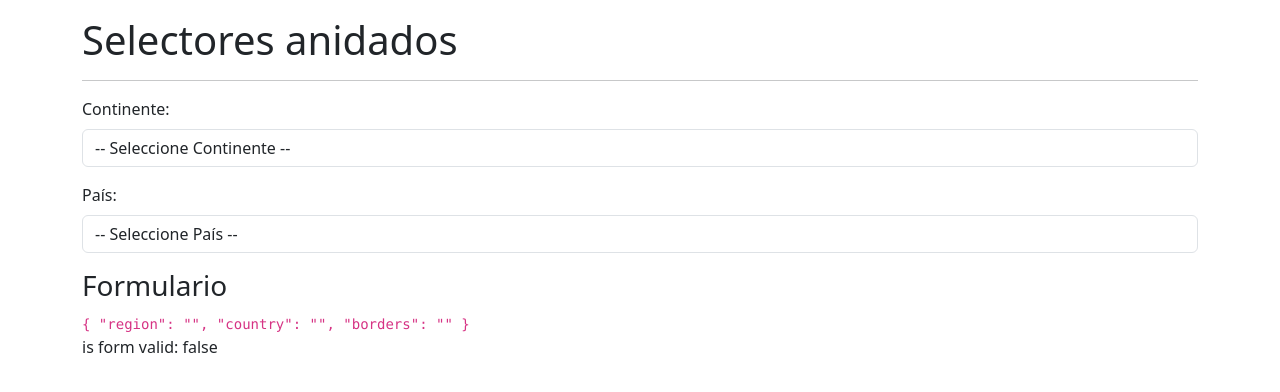
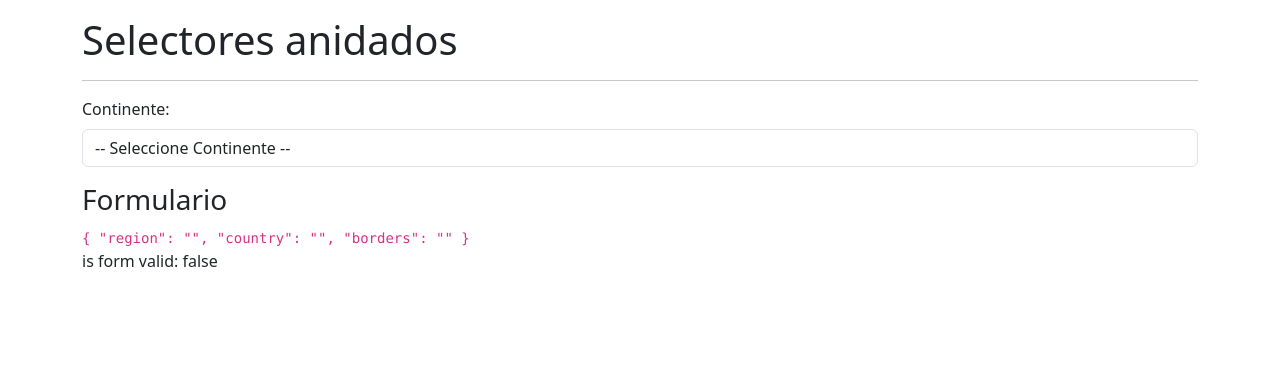
Before and after one commit to GermanPalencia1/curso-angular-08SelectoresAnidados, an Angular app: page /selector/selector in a window 1280 px wide. Shown: the top 392 px of the page. Built offline with nearby package versions, Linux system fonts and the light colour scheme.

Commit message:
Clean country selector

```diff
--- a/src/app/country/pages/selector-page/selector-page.component.html
+++ b/src/app/country/pages/selector-page/selector-page.component.html
@@ -20,7 +20,8 @@
   </div>
 
   <!-- Países -->
-  <div class="row mb-3">
+  <div *ngIf="countriesByRegion.length > 0"
+  class="row mb-3">
 
     <div class="col">
 
--- a/src/app/country/pages/selector-page/selector-page.component.ts
+++ b/src/app/country/pages/selector-page/selector-page.component.ts
@@ -2,7 +2,7 @@
 import { FormBuilder, FormGroup, Validators } from '@angular/forms';
 import { CountriesService } from '../../services/countries.service';
 import { Region, SmallCoutry } from '../../interfaces/country.interface';
-import { switchMap } from 'rxjs';
+import { switchMap, tap } from 'rxjs';
 
 @Component({
   selector: 'app-selector-page',
@@ -39,7 +39,8 @@
   onRegionChanged() {
     this.myForm.get('region')!.valueChanges
     .pipe(
-      switchMap(region => this.countriesService.getCoutriesByRegion(region))
+      tap(() => this.myForm.get('country')!.setValue('')),
+      switchMap((region) => this.countriesService.getCoutriesByRegion(region))
     )
     .subscribe(countries => {
       this.countriesByRegion = countries;
```
